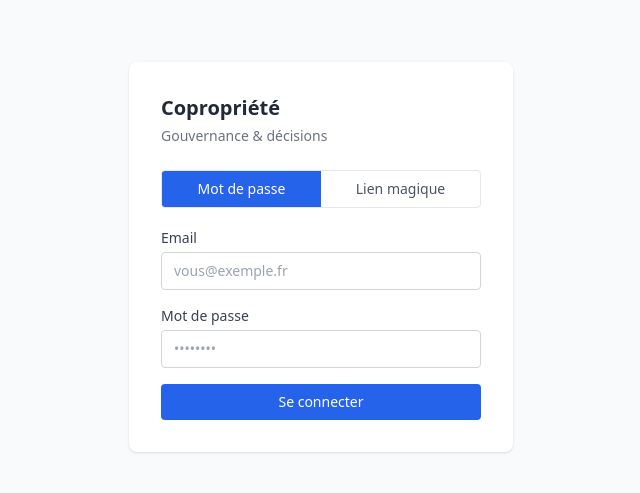
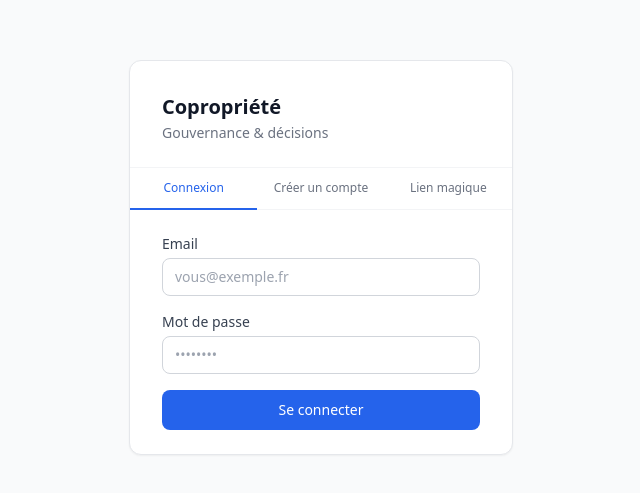
Before and after one commit to thriveuniverse/coprop, a React (Vite) app: page /login in a window 1280 px wide. Shown: the part 143-636 px from the top of the page, without its empty margins (319-959 px from the left). Built offline with nearby package versions, Linux system fonts and the light colour scheme; no server answers.

Commit message:
Redesign login page: three clear tabs (password / register / magic link)
Co-Authored-By: Claude Sonnet 4.6 <noreply@anthropic.com>

```diff
--- a/src/pages/Login.jsx
+++ b/src/pages/Login.jsx
@@ -1,91 +1,143 @@
 import { useState } from 'react'
 import { supabase } from '../lib/supabase'
 
+const MODES = {
+  login: 'login',
+  register: 'register',
+  magic: 'magic',
+}
+
 export default function Login() {
+  const [mode, setMode] = useState(MODES.login)
   const [email, setEmail] = useState('')
   const [password, setPassword] = useState('')
-  const [mode, setMode] = useState('password') // 'password' | 'magic'
-  const [sent, setSent] = useState(false)
+  const [fullName, setFullName] = useState('')
   const [loading, setLoading] = useState(false)
+  const [success, setSuccess] = useState(null)
   const [error, setError] = useState(null)
+
+  function switchMode(m) {
+    setMode(m)
+    setError(null)
+    setSuccess(null)
+    setPassword('')
+  }
 
   async function handleSubmit(e) {
     e.preventDefault()
     setLoading(true)
     setError(null)
+    setSuccess(null)
 
-    if (mode === 'password') {
+    if (mode === MODES.login) {
       const { error } = await supabase.auth.signInWithPassword({ email, password })
       if (error) setError(error.message)
-    } else {
+      // on success AuthContext picks up the session and App redirects automatically
+
+    } else if (mode === MODES.register) {
+      const { error } = await supabase.auth.signUp({
+        email,
+        password,
+        options: {
+          data: { full_name: fullName },
+          emailRedirectTo: `${window.location.origin}/proposals`,
+        },
+      })
+      if (error) setError(error.message)
+      else setSuccess('Vérifiez votre email pour confirmer votre compte.')
+
+    } else if (mode === MODES.magic) {
       const { error } = await supabase.auth.signInWithOtp({
         email,
         options: { emailRedirectTo: `${window.location.origin}/proposals` },
       })
       if (error) setError(error.message)
-      else setSent(true)
+      else setSuccess('Lien envoyé — vérifiez votre boîte email.')
     }
+
     setLoading(false)
   }
 
   return (
-    <div className="min-h-screen bg-gray-50 flex items-center justify-center">
-      <div className="bg-white rounded-lg shadow p-8 w-full max-w-sm">
-        <h1 className="text-xl font-semibold text-gray-800 mb-1">Copropriété</h1>
-        <p className="text-sm text-gray-500 mb-6">Gouvernance & décisions</p>
+    <div className="min-h-screen bg-gray-50 flex items-center justify-center p-4">
+      <div className="bg-white rounded-xl shadow-sm border border-gray-200 w-full max-w-sm">
 
-        {sent ? (
-          <div className="text-center">
-            <p className="text-green-700 font-medium">Lien envoyé !</p>
-            <p className="text-sm text-gray-500 mt-2">Vérifiez votre boîte email pour vous connecter.</p>
-            <button onClick={() => { setSent(false); setMode('password') }} className="mt-4 text-sm text-blue-600 hover:underline">
-              Retour
-            </button>
-          </div>
-        ) : (
-          <>
-            <div className="flex rounded border border-gray-200 mb-5 text-sm overflow-hidden">
+        {/* Header */}
+        <div className="px-8 pt-8 pb-6 border-b border-gray-100">
+          <h1 className="text-xl font-semibold text-gray-900">Copropriété</h1>
+          <p className="text-sm text-gray-500 mt-0.5">Gouvernance & décisions</p>
+        </div>
+
+        {/* Tabs */}
+        <div className="flex border-b border-gray-100">
+          <TabButton active={mode === MODES.login} onClick={() => switchMode(MODES.login)}>
+            Connexion
+          </TabButton>
+          <TabButton active={mode === MODES.register} onClick={() => switchMode(MODES.register)}>
+            Créer un compte
+          </TabButton>
+          <TabButton active={mode === MODES.magic} onClick={() => switchMode(MODES.magic)}>
+            Lien magique
+          </TabButton>
+        </div>
+
+        {/* Form */}
+        <div className="px-8 py-6">
+          {success ? (
+            <div className="text-center py-2">
+              <p className="text-green-700 text-sm font-medium">{success}</p>
               <button
-                type="button"
-                onClick={() => { setMode('password'); setError(null) }}
-                className={`flex-1 py-2 ${mode === 'password' ? 'bg-blue-600 text-white' : 'text-gray-600 hover:bg-gray-50'}`}
+                onClick={() => { setSuccess(null); setMode(MODES.login) }}
+                className="mt-4 text-sm text-blue-600 hover:underline"
               >
-                Mot de passe
-              </button>
-              <button
-                type="button"
-                onClick={() => { setMode('magic'); setError(null) }}
-                className={`flex-1 py-2 ${mode === 'magic' ? 'bg-blue-600 text-white' : 'text-gray-600 hover:bg-gray-50'}`}
-              >
-                Lien magique
+                Retour à la connexion
               </button>
             </div>
+          ) : (
+            <form onSubmit={handleSubmit} className="space-y-4">
 
-            <form onSubmit={handleSubmit} className="space-y-4">
-              <div>
-                <label className="block text-sm font-medium text-gray-700 mb-1">Email</label>
+              {mode === MODES.register && (
+                <Field label="Nom complet">
+                  <input
+                    type="text"
+                    required
+                    value={fullName}
+                    onChange={e => setFullName(e.target.value)}
+                    placeholder="Prénom Nom"
+                    className={inputClass}
+                  />
+                </Field>
+              )}
+
+              <Field label="Email">
                 <input
                   type="email"
                   required
                   value={email}
                   onChange={e => setEmail(e.target.value)}
-                  className="w-full border border-gray-300 rounded px-3 py-2 text-sm focus:outline-none focus:ring-2 focus:ring-blue-500"
                   placeholder="vous@exemple.fr"
+                  className={inputClass}
                 />
-              </div>
+              </Field>
 
-              {mode === 'password' && (
-                <div>
-                  <label className="block text-sm font-medium text-gray-700 mb-1">Mot de passe</label>
+              {(mode === MODES.login || mode === MODES.register) && (
+                <Field label={mode === MODES.register ? 'Mot de passe (min. 8 caractères)' : 'Mot de passe'}>
                   <input
                     type="password"
                     required
+                    minLength={mode === MODES.register ? 8 : undefined}
                     value={password}
                     onChange={e => setPassword(e.target.value)}
-                    className="w-full border border-gray-300 rounded px-3 py-2 text-sm focus:outline-none focus:ring-2 focus:ring-blue-500"
                     placeholder="••••••••"
+                    className={inputClass}
                   />
-                </div>
+                </Field>
+              )}
+
+              {mode === MODES.magic && (
+                <p className="text-xs text-gray-500">
+                  Vous recevrez un lien de connexion par email — utile si vous avez oublié votre mot de passe.
+                </p>
               )}
 
               {error && <p className="text-sm text-red-600">{error}</p>}
@@ -93,14 +145,45 @@ export default function Login() {
               <button
                 type="submit"
                 disabled={loading}
-                className="w-full bg-blue-600 text-white rounded px-4 py-2 text-sm font-medium hover:bg-blue-700 disabled:opacity-50"
+                className="w-full bg-blue-600 text-white rounded-lg px-4 py-2.5 text-sm font-medium hover:bg-blue-700 disabled:opacity-50 transition-colors"
               >
-                {loading ? 'Connexion…' : mode === 'password' ? 'Se connecter' : 'Recevoir un lien'}
+                {loading ? 'Chargement…' : {
+                  [MODES.login]: 'Se connecter',
+                  [MODES.register]: 'Créer le compte',
+                  [MODES.magic]: 'Envoyer le lien',
+                }[mode]}
               </button>
             </form>
-          </>
-        )}
+          )}
+        </div>
       </div>
     </div>
   )
 }
+
+function TabButton({ active, onClick, children }) {
+  return (
+    <button
+      type="button"
+      onClick={onClick}
+      className={`flex-1 py-3 text-xs font-medium transition-colors border-b-2 -mb-px ${
+        active
+          ? 'border-blue-600 text-blue-600'
+          : 'border-transparent text-gray-500 hover:text-gray-700'
+      }`}
+    >
+      {children}
+    </button>
+  )
+}
+
+function Field({ label, children }) {
+  return (
+    <div>
+      <label className="block text-sm font-medium text-gray-700 mb-1">{label}</label>
+      {children}
+    </div>
+  )
+}
+
+const inputClass = 'w-full border border-gray-300 rounded-lg px-3 py-2 text-sm focus:outline-none focus:ring-2 focus:ring-blue-500'
```
